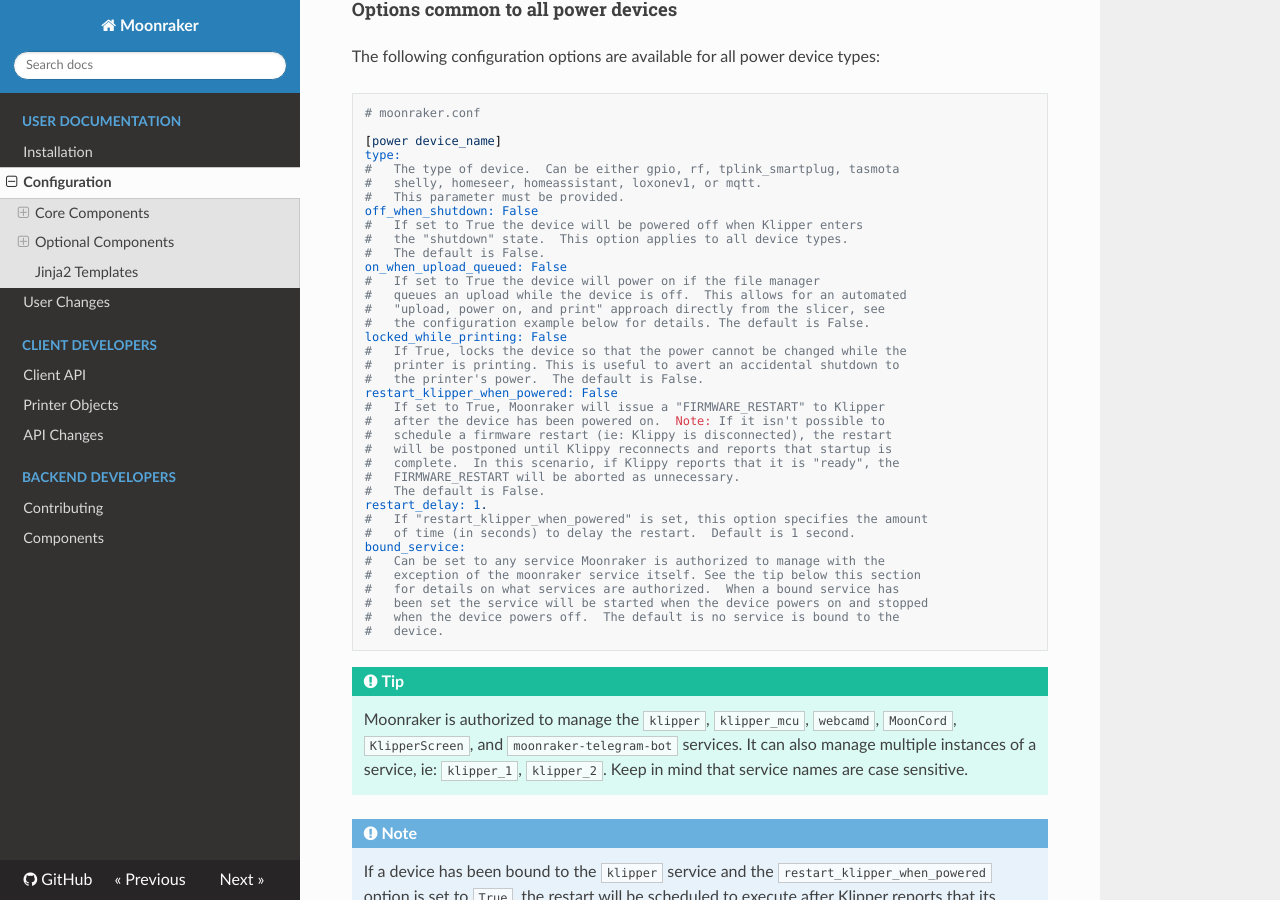
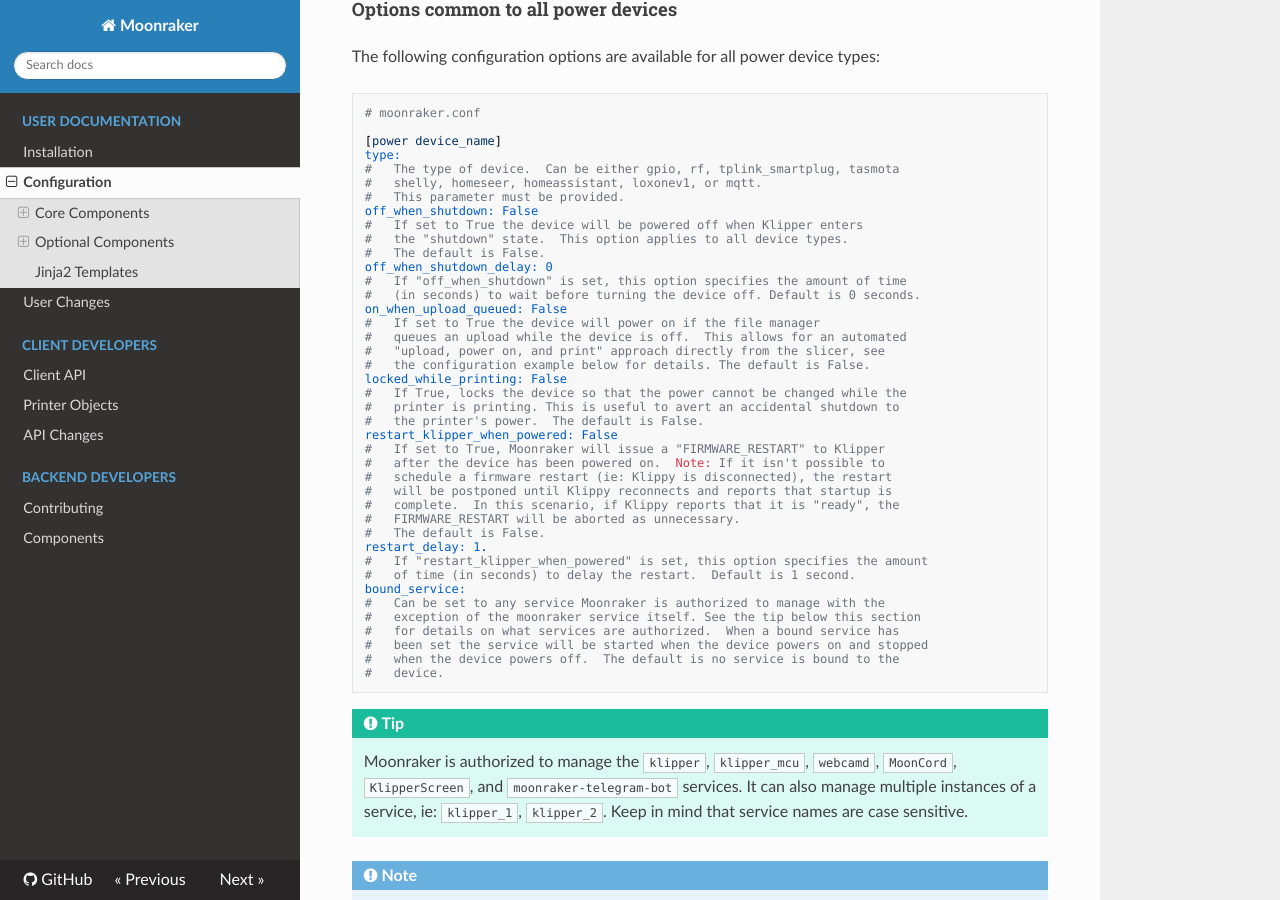
Before and after one commit to Marirossibn/moonraker, an MkDocs documentation site: the page built from docs/configuration.md, in a window 1280 px wide and 900 px high, scrolled down 5122 px. Built offline with MkDocs 1.6.1, drawn with Linux system fonts in a browser that asks for light colours; nearby versions of some CDN libraries.

Commit message:
docs: add 'off_when_shutdown_delay' documentation
Signed-off-by: Lukas Fink <lukas.fink1@gmail.com>

```diff
--- a/docs/configuration.md
+++ b/docs/configuration.md
@@ -310,6 +310,9 @@
 #   If set to True the device will be powered off when Klipper enters
 #   the "shutdown" state.  This option applies to all device types.
 #   The default is False.
+off_when_shutdown_delay: 0
+#   If "off_when_shutdown" is set, this option specifies the amount of time
+#   (in seconds) to wait before turning the device off. Default is 0 seconds.
 on_when_upload_queued: False
 #   If set to True the device will power on if the file manager
 #   queues an upload while the device is off.  This allows for an automated
```
